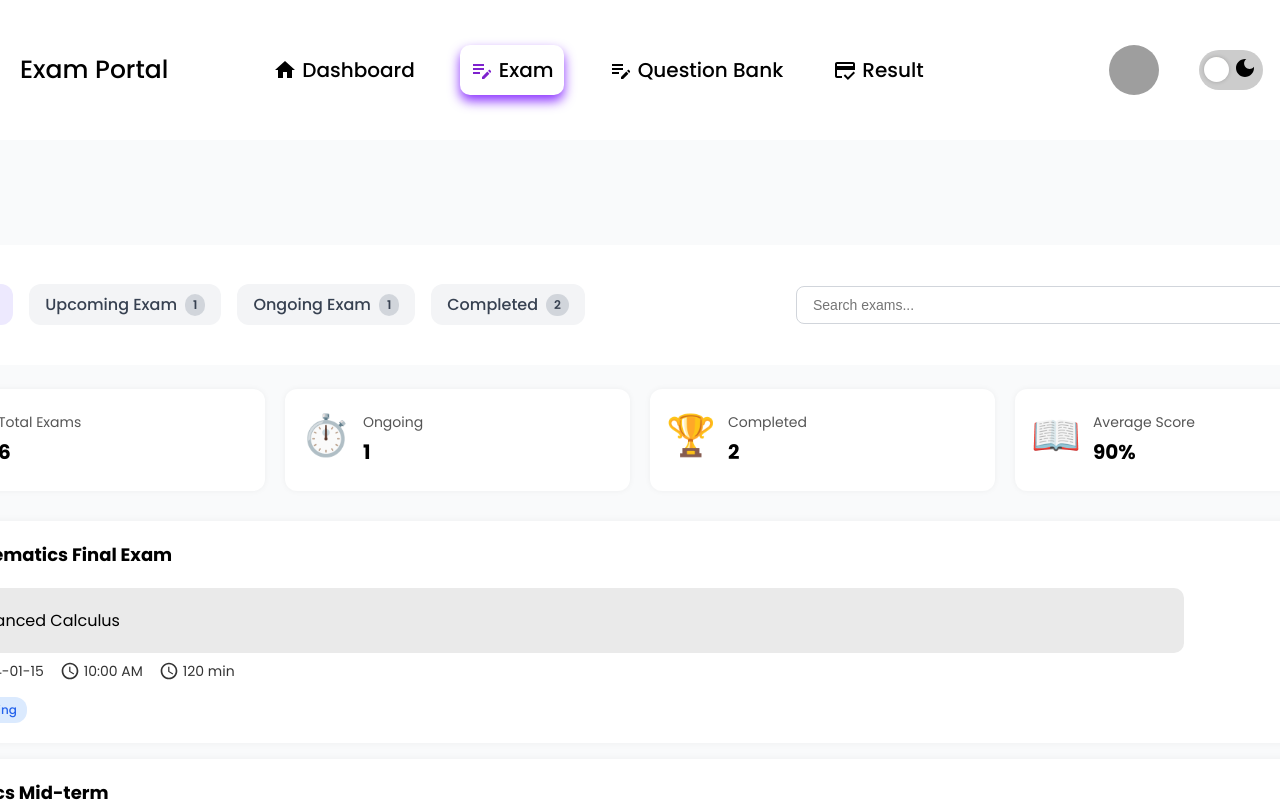
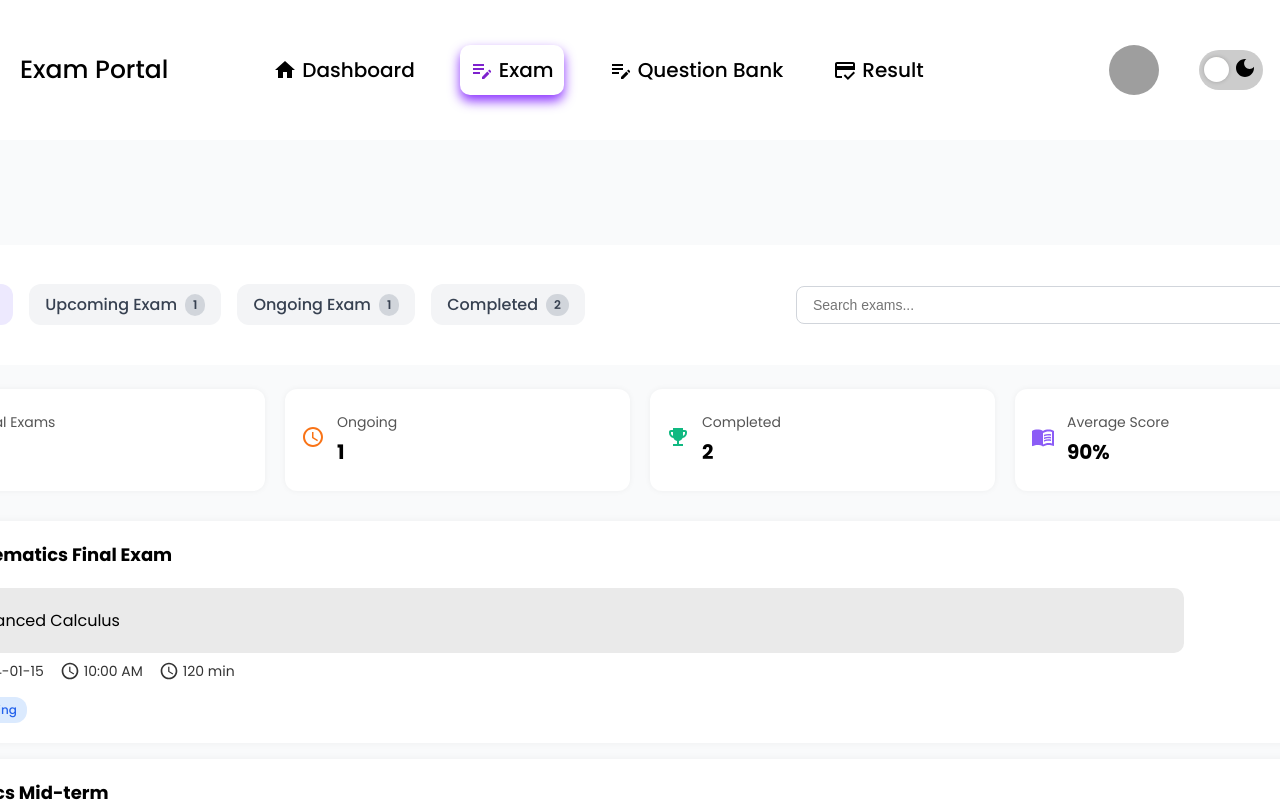
Before and after one commit to rithik0711/exam_conducting_web, a React (Vite) app: page /exam in a window 1280 px wide. Shown: the top 802 px of the page. Built offline with nearby package versions, Linux system fonts and the light colour scheme; grey boxes are pictures that could not be loaded.

Commit message:
Changed the icons

```diff
--- a/src/Student/Exam.jsx
+++ b/src/Student/Exam.jsx
@@ -4,7 +4,8 @@ import { useNavigate } from 'react-router-dom';
 import Navbar from './Navbar';
 import AccessTimeIcon from '@mui/icons-material/AccessTime';
 import CalendarMonthIcon from '@mui/icons-material/CalendarMonth';
-
+import EmojiEventsIcon from '@mui/icons-material/EmojiEvents';
+import MenuBookIcon from '@mui/icons-material/MenuBook';
 const upcomingExams = [
   {
     title: 'Mathematics Final Exam',
@@ -62,28 +63,28 @@ const Exam = () => {
           {/* Summary Boxes */}
           <div className="exam-summary">
             <div className="summary-card blue">
-              <div className="icon">📅</div>
+              <div className="icon"><CalendarMonthIcon /></div>
               <div>
                 <p className="label">Total Exams</p>
                 <h3>6</h3>
               </div>
             </div>
             <div className="summary-card orange">
-              <div className="icon">⏱️</div>
+              <div className="icon"><AccessTimeIcon /></div>
               <div>
                 <p className="label">Ongoing</p>
                 <h3>1</h3>
               </div>
             </div>
             <div className="summary-card green">
-              <div className="icon">🏆</div>
+              <div className="icon"><EmojiEventsIcon /></div>
               <div>
                 <p className="label">Completed</p>
                 <h3>2</h3>
               </div>
             </div>
             <div className="summary-card purple">
-              <div className="icon">📖</div>
+              <div className="icon"><MenuBookIcon /></div>
               <div>
                 <p className="label">Average Score</p>
                 <h3>90%</h3>
--- a/src/Student/ExamInterface.css
+++ b/src/Student/ExamInterface.css
@@ -650,10 +650,6 @@
   margin: 0 auto 1rem;
 }
 
-.submit-icon {
-  background-color: #fef3c7;
-}
-
 .exit-icon {
   background-color: #fef2f2;
 }
```
